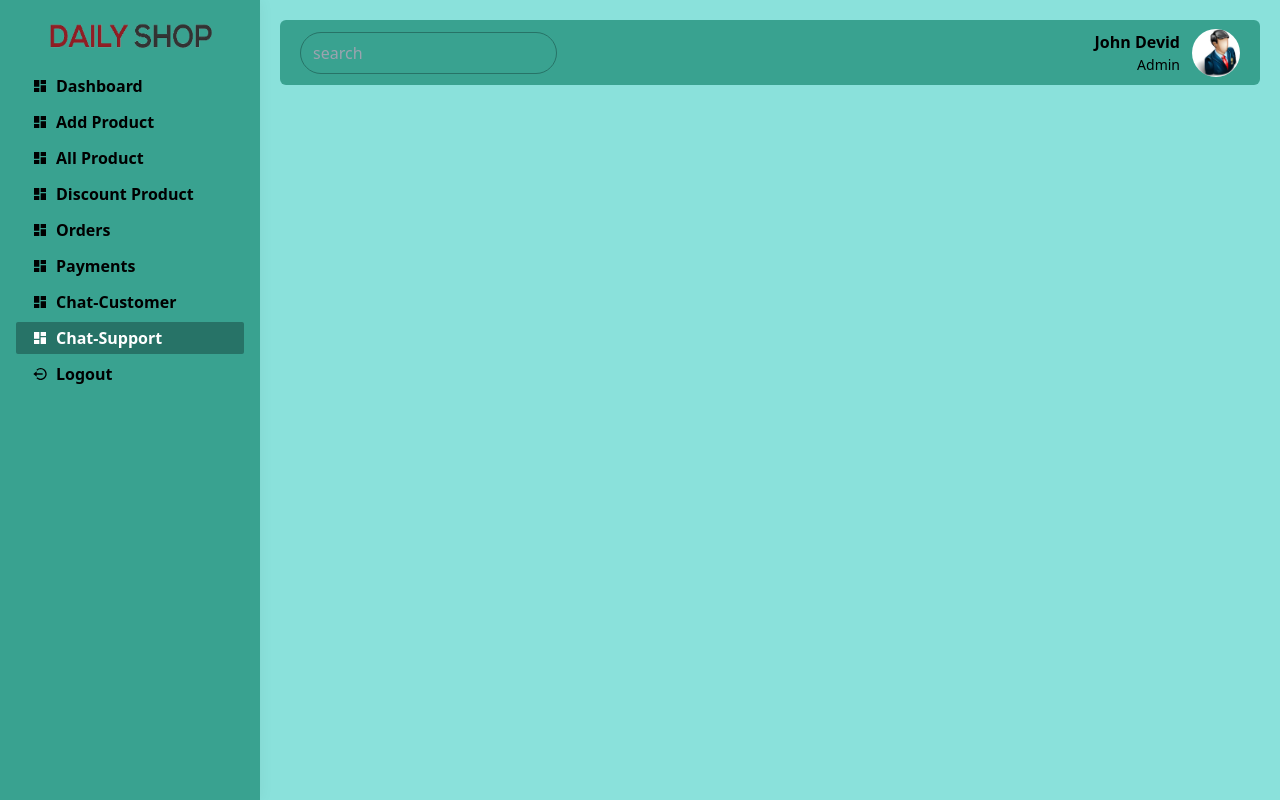
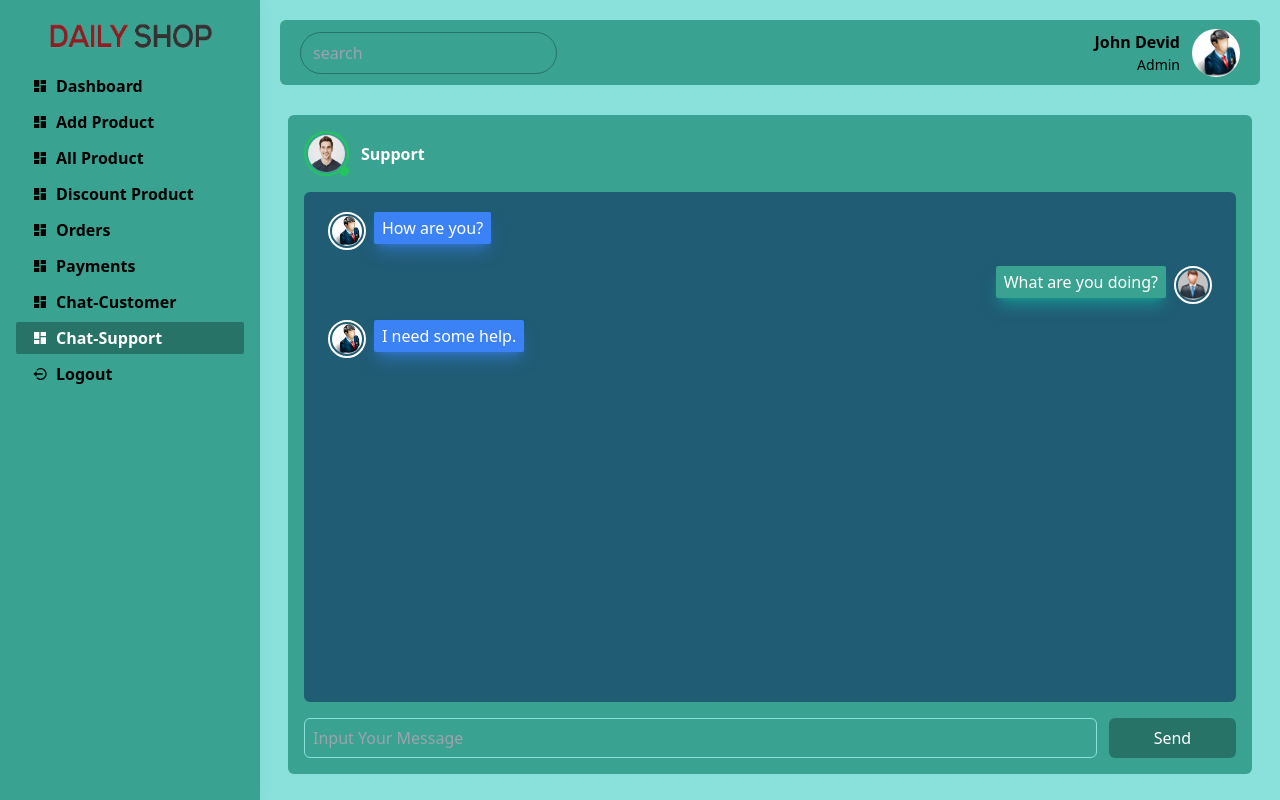
Before and after one commit to Atik2788/e-commerce-project-dashboard, a React (Create React App) app: page /seller/dashboard/chat-support in a window 1280 px wide. Built offline with nearby package versions, Linux system fonts and the light colour scheme.

Commit message:
32 done seller and support chat  page design

```diff
--- a/src/router/routes/sellerRoutes.js
+++ b/src/router/routes/sellerRoutes.js
@@ -47,7 +47,7 @@ export const sellerRoutes = [
         ability: ["active", 'deactive']
     },
     {
-        path: '/selle r/dashboard/payments',
+        path: '/seller/dashboard/payments',
         element: <Payments/>,
         roel: 'seller',
         status: 'active'
--- a/src/views/admin/ChatSeller.jsx
+++ b/src/views/admin/ChatSeller.jsx
@@ -28,9 +28,9 @@ const ChatSeller = () => {
                         </div>
                     </div>
 
-                    {/* chat right part / chat container div */}
-                    <ChatRightPart sellerId={sellerId} setShow={setShow} show={show}/>
-
+                    <div className="w-full md:w-[calc(100%-200px)] md:pl-4">
+                        <ChatRightPart sellerId={sellerId} setShow={setShow} show={show}/>
+                    </div>
 
                 </div>
             </div>
--- a/src/views/seller/SellerToAdmin.jsx
+++ b/src/views/seller/SellerToAdmin.jsx
@@ -1,9 +1,21 @@
-import React from 'react';
+import React, { useState } from 'react';
+import { AiOutlineClose } from "react-icons/ai";
+import ActiveSellerIcon from './chat seller suported files/ActiveSellerIcon';
+import ChatRightPart from '../seller/chat seller suported files/ChatRightPart';
 
 const SellerToAdmin = () => {
+
+    const [show, setShow] = useState(false)
+    const sellerId = 65
+
     return (
-        <div>
-
+        <div className='px-2 lg:px-7 py-5'>
+            <div className="w-full bg-[#39a290] px-4 py-4 rounded-md ">
+                    {/* chat right part / chat container div */}
+                    <div className="">
+                    <ChatRightPart sellerId={sellerId} setShow={setShow} show={show} dontShow='true' name="Support"/>
+                    </div>
+            </div>
         </div>
     );
 };
--- a/src/views/seller/SellerToCustomer.jsx
+++ b/src/views/seller/SellerToCustomer.jsx
@@ -17,7 +17,7 @@ const SellerToCustomer = () => {
 
                         <div className="w-full h-[calc(100vh-177px)] bg-[#287999] md:bg-transparent overflow-auto rounded-md">
                             <div className="flex text-xl justify-between items-center p-4 md:p-0 md:px-3 md:pb-3 text-white">
-                                <h2>Sellers</h2>
+                                <h2>Customers</h2>
                                 <span onClick={() => setShow(false)} className='block cursor-pointer md:hidden'><AiOutlineClose /></span>
                             </div>
 
@@ -28,9 +28,9 @@ const SellerToCustomer = () => {
                         </div>
                     </div>
 
-                    {/* chat right part / chat container div */}
+                    <div className="w-full md:w-[calc(100%-200px)] md:pl-4">
                     <ChatRightPart sellerId={sellerId} setShow={setShow} show={show}/>
-
+                    </div>
 
                 </div>
             </div>
--- a/src/views/seller/chat seller suported files/ChatRightPart.jsx
+++ b/src/views/seller/chat seller suported files/ChatRightPart.jsx
@@ -1,29 +1,45 @@
-import React from 'react';
-import { FaList } from 'react-icons/fa';
+import React from "react";
+import { FaList } from "react-icons/fa";
 
-const ChatRightPart = ({sellerId, setShow, show}) => {
+const ChatRightPart = ({ sellerId, setShow, show, dontShow, name }) => {
   return (
-        <div className="w-full md:w-[calc(100%-200px)] md:pl-4">
+    <div>
       <div className="flex justify-between items-center">
-                            {
-                                sellerId && <div className='flex justify-start items-center gap-3'>
+        {sellerId && (
+          <div className="flex justify-start items-center gap-3">
             <div className="relative">
-                                        <img className='w-[45px] h-[45px] border-green-500 border-2 max-w-[45px] p-[2px] rounded-full' src="http://localhost:3000/images/demo.jpg" alt="" />
-                                        <div className='w-[10px] h-[10px] bg-green-500 rounded-full absolute right-0 bottom-0'>
+              <img
+                className="w-[45px] h-[45px] border-green-500 border-2 max-w-[45px] p-[2px] rounded-full"
+                src="http://localhost:3000/images/demo.jpg"
+                alt=""
+              />
+              <div className="w-[10px] h-[10px] bg-green-500 rounded-full absolute right-0 bottom-0"></div>
             </div>
+            {name ?
+            <h2 className="text-md font-semibold text-white">{name}</h2>
+            :
+            <h2 className="text-md font-semibold text-white">Ibrahim</h2>
+            }
           </div>
+        )}
+
+        {dontShow ?
+            "":
+            <div
+            onClick={() => setShow(!show)}
+            className="w-[35px] flex md:hidden h-[35px] rounded-sm bg-[#287999] shadow-lg hover:shadow-blue-500/50 justify-center items-center cursor-pointer text-white"
+        >
+            <span>
+            <FaList />
+            </span>
         </div>
         }
 
-                            <div onClick={() => setShow(!show)} className="w-[35px] flex md:hidden h-[35px] rounded-sm bg-[#287999] shadow-lg hover:shadow-blue-500/50 justify-center items-center cursor-pointer text-white">
-                                <span><FaList/></span>
-                            </div>
       </div>
 
-                        <div className='py-4'>
+      <div className="py-4">
         <div className="bg-[#205c74] h-[calc(100vh-290px)] rounded-md p-3 overflow-y-auto">
-
-                                <div className='w-full flex justify-start items-center'>
+          <div className="w-full flex justify-start items-center">
             <div className="flex justify-start items-start gap-2 md:px-3 py-2 max-w-full lg:max-w-[85%]">
               <div>
                 <img
@@ -32,16 +48,15 @@ const ChatRightPart = ({sellerId, setShow, show}) => {
                   alt=""
                 />
               </div>
-                                        <div className='flex justify-center items-start flex-col w-full bg-blue-500 shadow-lg shadow-blue-500/50 text-white py-1 px-2 rounded-sm'>
+              <div className="flex justify-center items-start flex-col w-full bg-blue-500 shadow-lg shadow-blue-500/50 text-white py-1 px-2 rounded-sm">
                 <span>How are you?</span>
               </div>
             </div>
           </div>
 
-                                <div className='w-full flex justify-end items-center'>
+          <div className="w-full flex justify-end items-center">
             <div className="flex justify-start items-start gap-2 md:px-3 py-2 max-w-full lg:max-w-[85%]">
-
-                                        <div className='flex justify-center items-start flex-col w-full bg-[#39a290] shadow-lg shadow-teal-500/50 text-white py-1 px-2 rounded-sm'>
+              <div className="flex justify-center items-start flex-col w-full bg-[#39a290] shadow-lg shadow-teal-500/50 text-white py-1 px-2 rounded-sm">
                 <span>What are you doing?</span>
               </div>
               <div>
@@ -54,8 +69,7 @@ const ChatRightPart = ({sellerId, setShow, show}) => {
             </div>
           </div>
 
-
-                                <div className='w-full flex justify-start items-center'>
+          <div className="w-full flex justify-start items-center">
             <div className="flex justify-start items-start gap-2 md:px-3 py-2 max-w-full lg:max-w-[85%]">
               <div>
                 <img
@@ -64,27 +78,25 @@ const ChatRightPart = ({sellerId, setShow, show}) => {
                   alt=""
                 />
               </div>
-                                        <div className='flex justify-center items-start flex-col w- full bg-blue-500 shadow-lg shadow-blue-500/50 text-white py-1 px-2 rounded-sm'>
+              <div className="flex justify-center items-start flex-col w- full bg-blue-500 shadow-lg shadow-blue-500/50 text-white py-1 px-2 rounded-sm">
                 <span>I need some help.</span>
               </div>
             </div>
           </div>
-
-
         </div>
       </div>
 
-                        <form className='flex gap-3'>
+      <form className="flex gap-3">
         <input
           type="text"
-                            placeholder='Input Your Message'
-                            className='w-full flex justify-between px-2 border border-[#8ae1db] items-center py-[5px] focus:border-[#287999] rounded-md outline-none bg-transparent text-[#d0d2d6]' />
+          placeholder="Input Your Message"
+          className="w-full flex justify-between px-2 border border-[#8ae1db] items-center py-[5px] focus:border-[#287999] rounded-md outline-none bg-transparent text-[#d0d2d6]"
+        />
 
         <button className="bg-[#277367] w-[150px] hover:shadow-[#8ae1db] hover:shadow-md text-white rounded-md py-2">
           Send
         </button>
       </form>
-
     </div>
   );
 };
```
Lines whose indentation alone changed are shown as unchanged.
